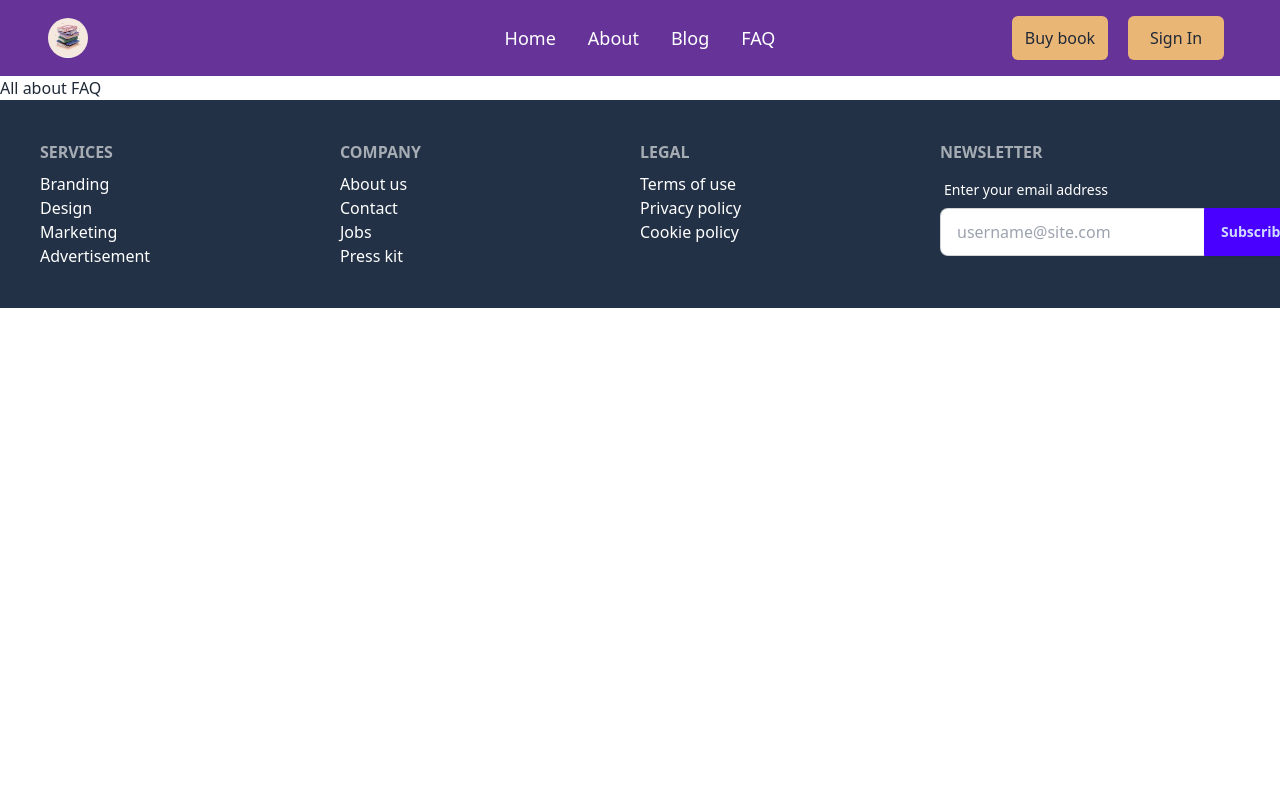
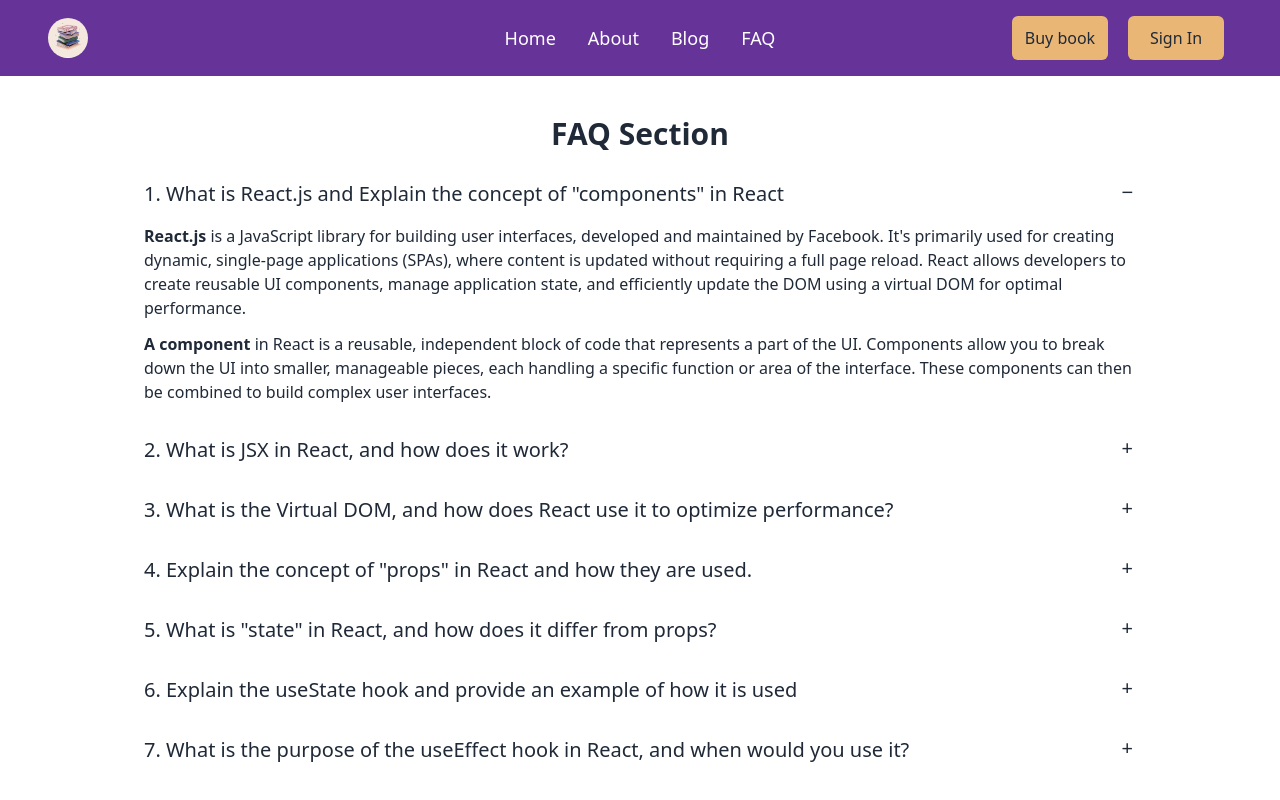
Before and after one commit to muhin08t/portfolio-myself, a React (Vite) app: page /faq in a window 1280 px wide. Shown: the top 800 px of the page. Built offline with nearby package versions, Linux system fonts and the light colour scheme.

Commit message:
faq section implemented

```diff
--- a/src/pages/Faq.jsx
+++ b/src/pages/Faq.jsx
@@ -1,11 +1,121 @@
-import React from 'react';
+import React from "react";
 
 const Faq = () => {
-    return (
-        <div>
-            <h2>All about FAQ</h2>
+  return (
+    <div className="py-10 px-32">
+        <h1 className="mx-auto text-center font-bold text-3xl pb-3">FAQ Section</h1>
+      <div className="collapse collapse-plus">
+        <input type="radio" name="my-accordion-3" defaultChecked />
+        <div className="collapse-title text-xl font-medium">
+        1. What is React.js and Explain the concept of "components" in React
         </div>
-    );
+        <div className="collapse-content pr-4">
+          <p><span className="font-bold"> React.js</span> is a JavaScript library for building user interfaces, developed
+            and maintained by Facebook. It's primarily used for creating dynamic,
+            single-page applications (SPAs), where content is updated without requiring
+            a full page reload. React allows developers to create reusable UI components,
+             manage application state, and efficiently update the DOM using
+             a virtual DOM for optimal performance.</p>
+
+             <p className="pt-3"> <span className="font-bold">A component </span> in React is a reusable, independent block of code that
+                 represents a part of the UI. Components allow you to break down
+                 the UI into smaller, manageable pieces, each handling a specific function
+                  or area of the interface. These components can then be combined to
+                   build complex user interfaces.</p>
+        </div>
+      </div>
+      <div className="collapse collapse-plus">
+        <input type="radio" name="my-accordion-3" />
+        <div className="collapse-title text-xl font-medium">
+        2. What is JSX in React, and how does it work?
+        </div>
+        <div className="collapse-content pr-4">
+          <p><span className="font-bold">JSX (JavaScript XML) </span> is a syntax extension for JavaScript
+             used in React to describe what the UI should look like.
+              It looks similar to HTML but can be used directly within JavaScript.
+              JSX is not required in React, but it is commonly used because it
+               makes it easier to write and visualize the structure of a React component.</p>
+            <p className="pt-3"> JSX allows developers to write HTML-like code that is later transformed
+                into JavaScript by a tool called Babel. Behind the scenes, JSX elements
+                 are converted into regular JavaScript objects that React
+                 can render efficiently into the DOM. </p>
+        </div>
+      </div>
+      <div className="collapse collapse-plus">
+        <input type="radio" name="my-accordion-3" />
+        <div className="collapse-title text-xl font-medium">
+        3. What is the Virtual DOM, and how does React use it to optimize performance?
+        </div>
+        <div className="collapse-content pr-4">
+          <p><span className="font-bold mr-4">The Virtual DOM </span> allows React to batch multiple updates
+             and apply them all at once. Without this, every
+              change to the real DOM would be slow and expensive, as
+               the browser would need to recalculate styles, layout,
+                and re-render content for every update.</p>
+        </div>
+      </div>
+
+      <div className="collapse collapse-plus">
+        <input type="radio" name="my-accordion-3" />
+        <div className="collapse-title text-xl font-medium">
+        4. Explain the concept of "props" in React and how they are used.
+        </div>
+        <div className="collapse-content">
+          <p> <span className="font-bold"> Props (short for "properties") </span> are a core concept in React that
+             allow you to pass data from one component to another, typically
+              from a parent component to a child component. Props are read-only,
+               meaning that a component cannot modify the props it receives — they
+               are intended to make components reusable and dynamic by allowing data
+                to flow into the component from an external source.</p>
+        </div>
+      </div>
+
+      <div className="collapse collapse-plus">
+        <input type="radio" name="my-accordion-3" />
+        <div className="collapse-title text-xl font-medium">
+        5. What is "state" in React, and how does it differ from props?
+        </div>
+        <div className="collapse-content">
+          <p>In React, <span className="font-bold">state </span> is an object that represents the dynamic data
+            of a component. It is used to store and manage information that may
+             change over time, usually as a result of user interaction, API calls,
+              or other events. State allows components to react to changes,
+              re-render themselves, and update the UI accordingly.</p>
+        </div>
+      </div>
+
+      <div className="collapse collapse-plus">
+        <input type="radio" name="my-accordion-3" />
+        <div className="collapse-title text-xl font-medium">
+        6. Explain the useState hook and provide an example of how it is used
+        </div>
+        <div className="collapse-content">
+          <p> <span className="font-bold">The useState hook </span> is one of the most commonly used React hooks.
+             It allows you to add state to functional components,
+              which wasn't possible before React introduced hooks in
+              version 16.8. With useState, you can create a piece of state
+               and have React automatically update the component when that state changes.</p>
+        </div>
+      </div>
+
+      <div className="collapse collapse-plus">
+        <input type="radio" name="my-accordion-3" />
+        <div className="collapse-title text-xl font-medium">
+        7. What is the purpose of the useEffect hook in React, and when would you use it?
+        </div>
+        <div className="collapse-content">
+          <p> <span className="font-bold">The useEffect </span> hook in React allows you to perform side effects
+             in function components. Side effects are tasks that affect
+              something outside the function, such as fetching data,
+               setting up subscriptions, manually changing the DOM,
+               or starting timers. These tasks can’t be done during the
+                rendering phase because they need to happen after the
+                 component has been mounted and updated.</p>
+        </div>
+      </div>
+
+    </div>
+  );
 };
 
 export default Faq;
```
